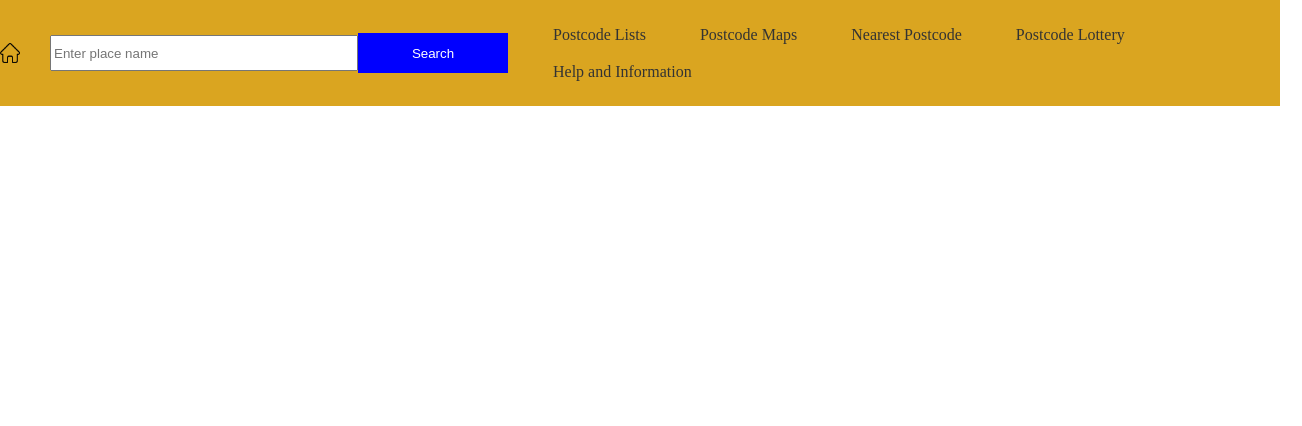
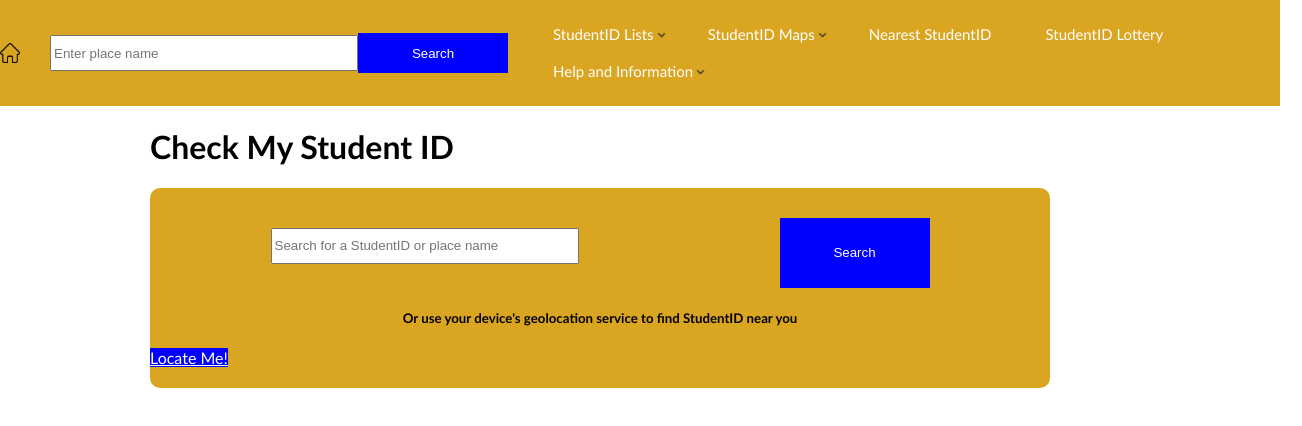
Before and after one commit to kenmillionaire/check-my-student-ID, a plain HTML site: page index.html in a window 1280 px wide. Shown: the whole page, 1302 px wide, since content can reach past the window. Drawn offline with Linux system fonts and the light colour scheme.

Commit message:
Updated Files

```diff
--- a/css/index.css
+++ b/css/index.css
@@ -1,14 +1,33 @@
-body{
-  box-sizing: border-box;
+:root {
+  --color-1: red;
+  --color-2: purple;
+  --bg-color: goldenrod;
+  --bg-color2: #2bfade;
+  --bg-color3: blue;
+  --black-2: rgb(0, 0, 0);
+  --border-color: #6eb104;
+  --white-1: white;
+}
+
+html,
+body {
+  font-family: "Gill Sans", "Gill Sans MT", Calibri, "Trebuchet MS", sans-serif;
+  padding: 0;
   margin: 0;
-  padding: 0;
+   box-sizing: border-box;
+}
+
+main {
+  width: 90%; /* Adjust the width as needed */
+  margin: 0 auto; /* Center the container horizontally */
+  margin-left: 150px;
 }
 
 .header {
   display: flex;
   align-items: center;
   justify-content: space-evenly;
-  background-color: goldenrod;
+  background-color: var(--bg-color);
 }
 
 .home-icon {
@@ -33,8 +52,8 @@ button {
 
 }
 .search-btn {
-  background-color: blue;
-  color: white;
+  background-color: var(--bg-color3) ;
+  color: var(--white-1);
   padding: 10px 20px;
   border: none;
   cursor: pointer;
@@ -44,27 +63,28 @@ button {
 ul{
   padding: 0;
   list-style: none;
-  background-color: goldenrod;
+  background-color: var(--bg-color);
 }
 ul li{
   display: inline-block;
   position: relative;
   line-height: 21px;
   text-align: left;
+  font-size: 15px;
 }
 ul li a{
   display: block;
   padding: 8px 25px;
-  color: #333;
+  color: #fff;
   text-decoration: none;
 }
 ul li a:hover{
   color: #fff;
-  background: #939393;
+  background: goldenrod;
 }
 ul li ul.dropdown{
   min-width: 100%; /* Set width of the dropdown */
-  background: #f2f2f2;
+  background: var(--bg-color2);
   display: none;
   position: absolute;
   z-index: 999;
@@ -76,3 +96,45 @@ ul li:hover ul.dropdown{
 ul li ul.dropdown li{
   display: block;
 }
+
+.dropdown-arrow {
+  position: absolute;
+  right: 10px;
+  top: 50%;
+  transform: translateY(-50%);
+  width: 15px;
+  height: 15px;
+ }
+
+  .row1{
+  width: 900px;
+  height: 200px;
+  border-radius: 10px;
+  background-color: var(--bg-color);
+
+ }
+
+ .one{
+  display: flex;
+  /* align-items: center; */
+  justify-content: space-around;
+  }
+
+ .typeid{
+  margin-top: 40px;
+   margin-left: 20px;
+ }
+
+
+.button{
+  width: 150px;
+  height: 70px;
+  background-color: var(--bg-color3);
+  margin-top: 30px;
+  border-style: none;
+  color: var(--white-1);
+  margin-right: 20px;
+ }
+ h5{
+
+ }
--- a/index.html
+++ b/index.html
@@ -17,26 +17,29 @@
 <nav class="navigation">
   <ul>
     <li>
-       <a href="#">Postcode Lists</a>
+       <a href="#">StudentID Lists</a>
+        <img src="./images/dropdown-arrow.png" alt="Dropdown arrow" class="dropdown-arrow">
        <ul class="dropdown">
            <li><a href="#">By Country</a></li>
            <li><a href="#">By Introduction</a></li>
-           <li><a href="#">By Postcode</a></li>
+           <li><a href="#">By StudentID</a></li>
        </ul>
    </li>
   <li>
-       <a href="#">Postcode Maps</a>
+       <a href="#">StudentID Maps</a>
+       <img src="./images/dropdown-arrow.png" alt="Dropdown arrow" class="dropdown-arrow">
        <ul class="dropdown">
-           <li><a href="#">Postcode Finder</a></li>
-           <li><a href="#">Postcode Area Maps</a></li>
-           <li><a href="#">Postcode District Maps</a></li>
+           <li><a href="#">StudentID Finder</a></li>
+           <li><a href="#">StudentID Area Maps</a></li>
+           <li><a href="#">StudentID District Maps</a></li>
        </ul>
    </li>
- <li><a href="#">Nearest Postcode</a></li>
-   <li><a href="#">Postcode Lottery</a></li>
+ <li><a href="#">Nearest StudentID</a></li>
+   <li><a href="#">StudentID Lottery</a></li>
 
    <li>
        <a href="#">Help and Information</a>
+       <img src="./images/dropdown-arrow.png" alt="Dropdown arrow" class="dropdown-arrow">
        <ul class="dropdown">
            <li><a href="#">FAQ</a></li>
            <li><a href="#">Contact Us</a></li>
@@ -44,9 +47,44 @@
        </ul>
    </li>
 </ul>
+</nav>
+    </header>
 
-</nav>
+    <main>
+    <div>
+    <h1>Check My Student ID</h1>
+  </div>
 
-    </header>
+  <section>
+        <div class="row1">
+          <form class="one">
+          <div class="typeid">
+            <input type="text" class="type" placeholder="Search for a StudentID or place name" value="">
+          </div>
+          <div class="searchid">
+            <input type="submit" class="button" value="Search" />
+                      </form>
+        </div>
+        <div class="row">
+
+          <div class="">
+            <form class="one">
+            <h5>Or use your device's geolocation service to find StudentID near you</h5>
+          </div>
+          <div class="">
+            <a class="button" href="/mystudentID">Locate Me!</a>
+          </form>
+          </div>
+        </div>
+
+
+      </section>
+
+
+        </div>
+
+
+
+      </main>
 </body>
 </html>
```
Also changed, not shown: images/dropdown-arrow.png (added).
